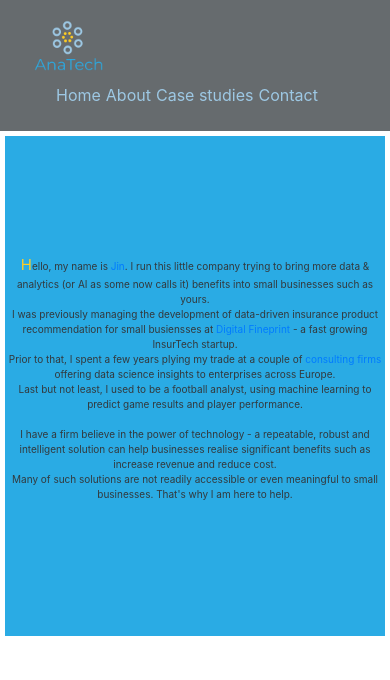
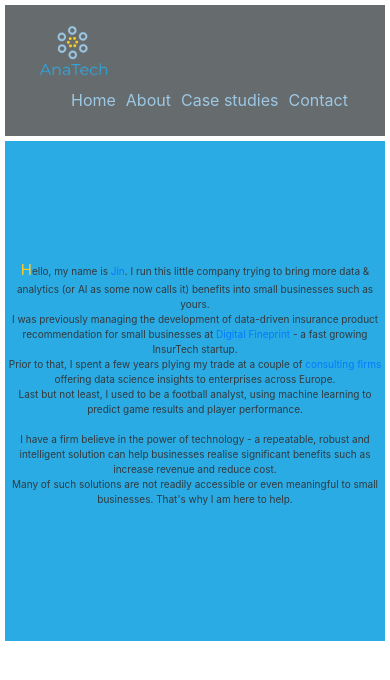
Before and after one commit to animaloftheyear/anatech, a Flask app: page /about in a window 390 px wide. Shown: the top 680 px of the page. Run offline with Flask 2, Linux system fonts and the light colour scheme; some libraries are stand-ins or nearby versions.

Commit message:
some more typo corrected

```diff
--- a/static/style.css
+++ b/static/style.css
@@ -65,11 +65,11 @@
       font-size: 10px;
     }
     .navbar {
-      margin: 0px;
+      margin: 5px;
     }
 
     .navbar li {
-      padding: 0px 5px 0px 0px;
+      padding: 0px 0px 0px 10px;
     }
    }
 
--- a/templates/about.html
+++ b/templates/about.html
@@ -8,7 +8,7 @@
 <div class="main">
     <p> Hello, my name is <a href="https://www.linkedin.com/in/jin-c-45345922/">Jin</a>.
         I run this little company trying to bring more data & analytics (or AI as some now calls it) benefits into small businesses such as yours.<br>
-        I was previously managing the development of data-driven insurance product recommendation for small busiensses at <a href="https://digitalfineprint.com">Digital Fineprint</a> - a fast growing InsurTech startup. <br>
+        I was previously managing the development of data-driven insurance product recommendation for small businesses at <a href="https://digitalfineprint.com">Digital Fineprint</a> - a fast growing InsurTech startup. <br>
         Prior to that, I spent a few years plying my trade at a couple of <a href="https://www.strategyand.pwc.com/">consulting firms</a> offering data science insights to enterprises across Europe. <br>
         Last but not least, I used to be a football analyst, using machine learning to predict game results and player performance.<br><br>
         I have a firm believe in the power of technology - a repeatable, robust and intelligent solution can help businesses realise significant benefits such as increase revenue and reduce cost.<br>
```
